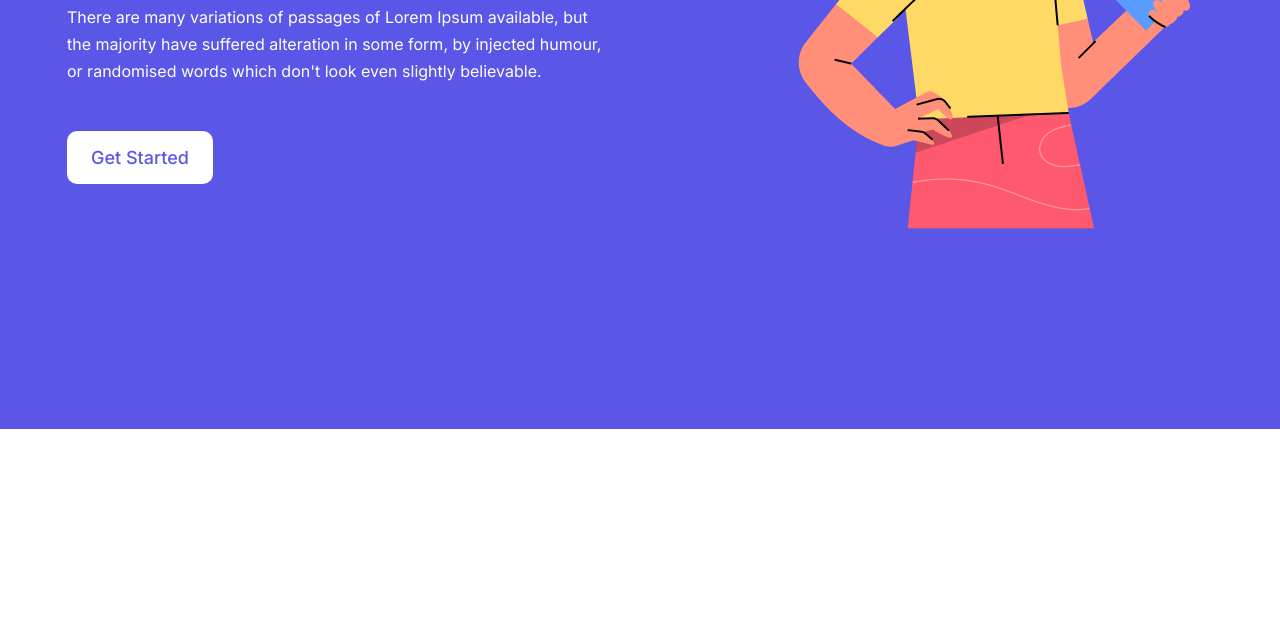
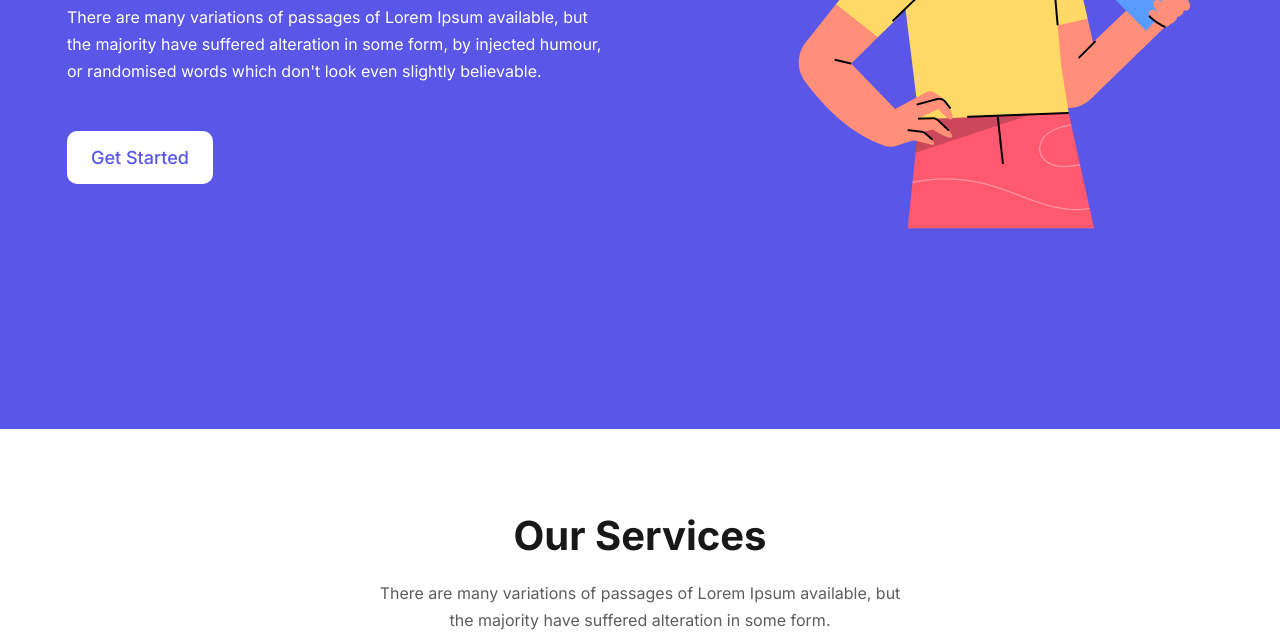
Before and after one commit to rajibulislam60/Creative, a plain HTML site: page index.html in a window 1280 px wide. Shown: the part 641-1283 px from the top of the page. Before the commit the page ends 1070 px from the top, so only its background shows below. Drawn offline with nearby package versions, Linux system fonts and the light colour scheme.

Commit message:
service title

```diff
--- a/css/style.css
+++ b/css/style.css
@@ -3,12 +3,29 @@
 :root {
   --primary: #5956e8;
   --white: #ffffff;
+  --black: #181818;
 }
 * {
   font-family: "Inter", sans-serif;
 }
 .container {
   max-width: 1170px;
+}
+.title {
+  text-align: center;
+}
+.title-heading {
+  font-size: 40px;
+  font-weight: 700;
+  color: var(--black);
+  margin-bottom: 20px;
+}
+.title-subheading {
+  font-size: 16px;
+  font-weight: 400;
+  line-height: 27px;
+  color: rgba(24, 24, 24, 0.7);
+  width: 542px;
 }
 /* ========== Navbar css =========== */
 header {
@@ -51,8 +68,8 @@ header {
   color: var(--white);
   max-width: 542px;
 }
-#banner button{
-    background: var(--white);
+#banner button {
+  background: var(--white);
   outline: none;
   font-size: 18px;
   font-weight: 500;
@@ -62,3 +79,9 @@ header {
   margin-top: 30px;
 }
 /* ========== Banner css =========== */
+/* ========== Services css =========== */
+#service {
+  margin-top: 83px;
+}
+
+/* ========== Services css =========== */
--- a/index.html
+++ b/index.html
@@ -86,7 +86,14 @@
     </section>
     <!-- ============== Banner End ============== -->
     <!-- ============== Services Start ============== -->
-
+    <section id="service">
+        <div class="container">
+            <div class="title">
+                <h2 class="title-heading">Our Services</h2>
+                <h2 class="title-subheading mx-auto">There are many variations of passages of Lorem Ipsum available, but the majority have suffered alteration in some form.</h2>
+            </div>
+        </div>
+    </section>
     <!-- ============== Services End ============== -->
     <footer>
       <!-- place footer here -->
```
